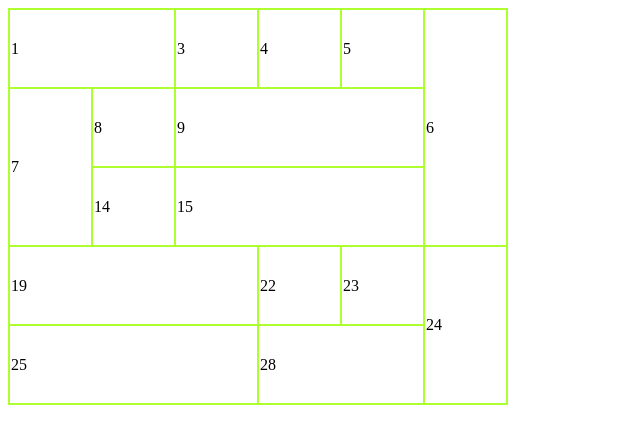
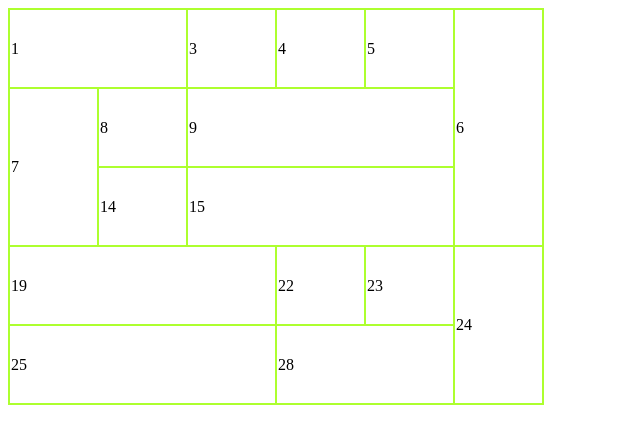
Before and after one commit to German142006/hello-pussy, a plain HTML site: page index.html in a window 1280 px wide. Shown: the whole page, without its empty margins (0-640 px from the left). Drawn offline with Linux system fonts and the light colour scheme.

Commit message:
get touch

```diff
--- a/index.html
+++ b/index.html
@@ -11,7 +11,7 @@
     }
 
     td{
-      width: 79px;
+      width: 85px;
       height: 75px;
     }
 
```
